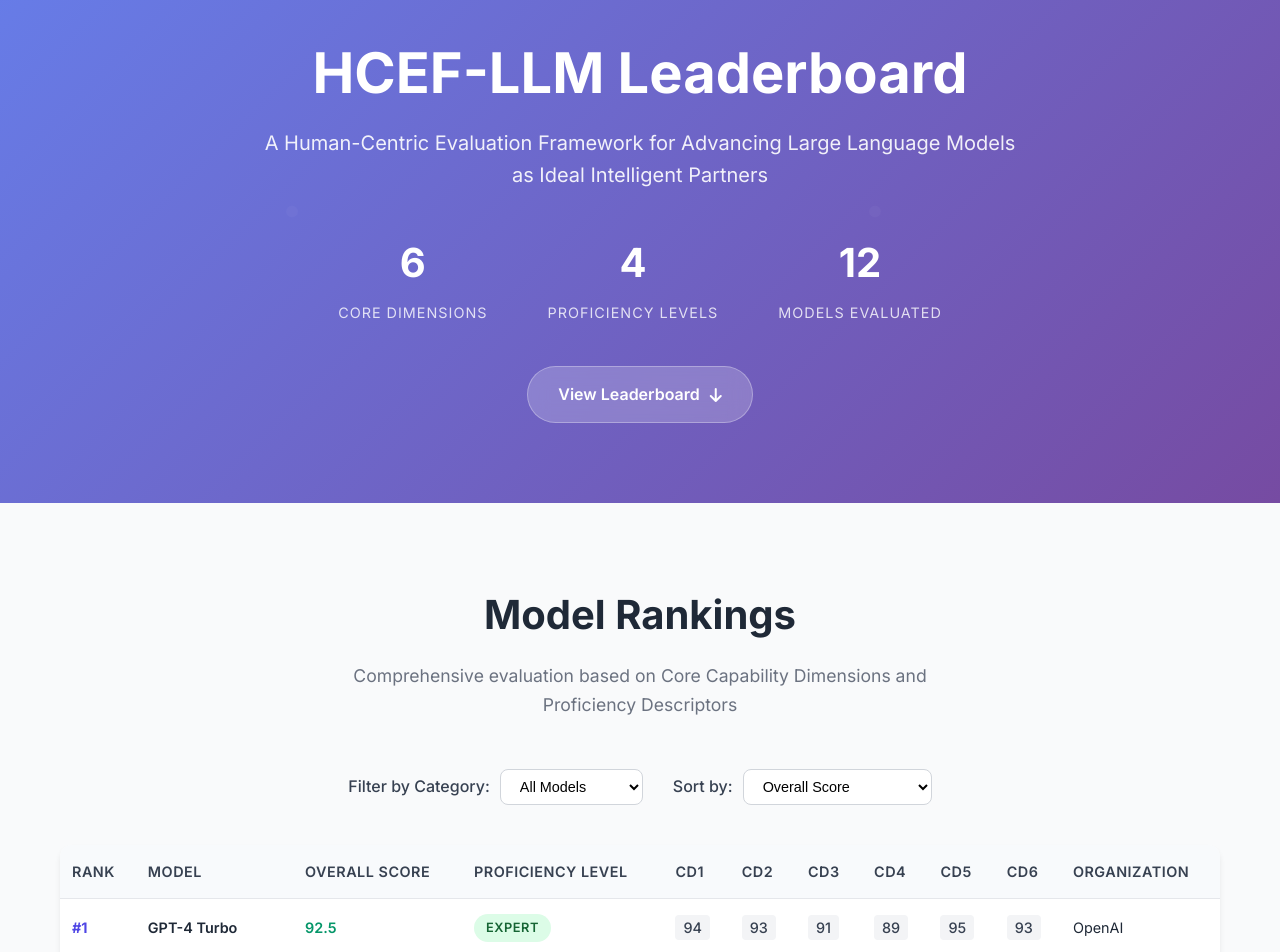
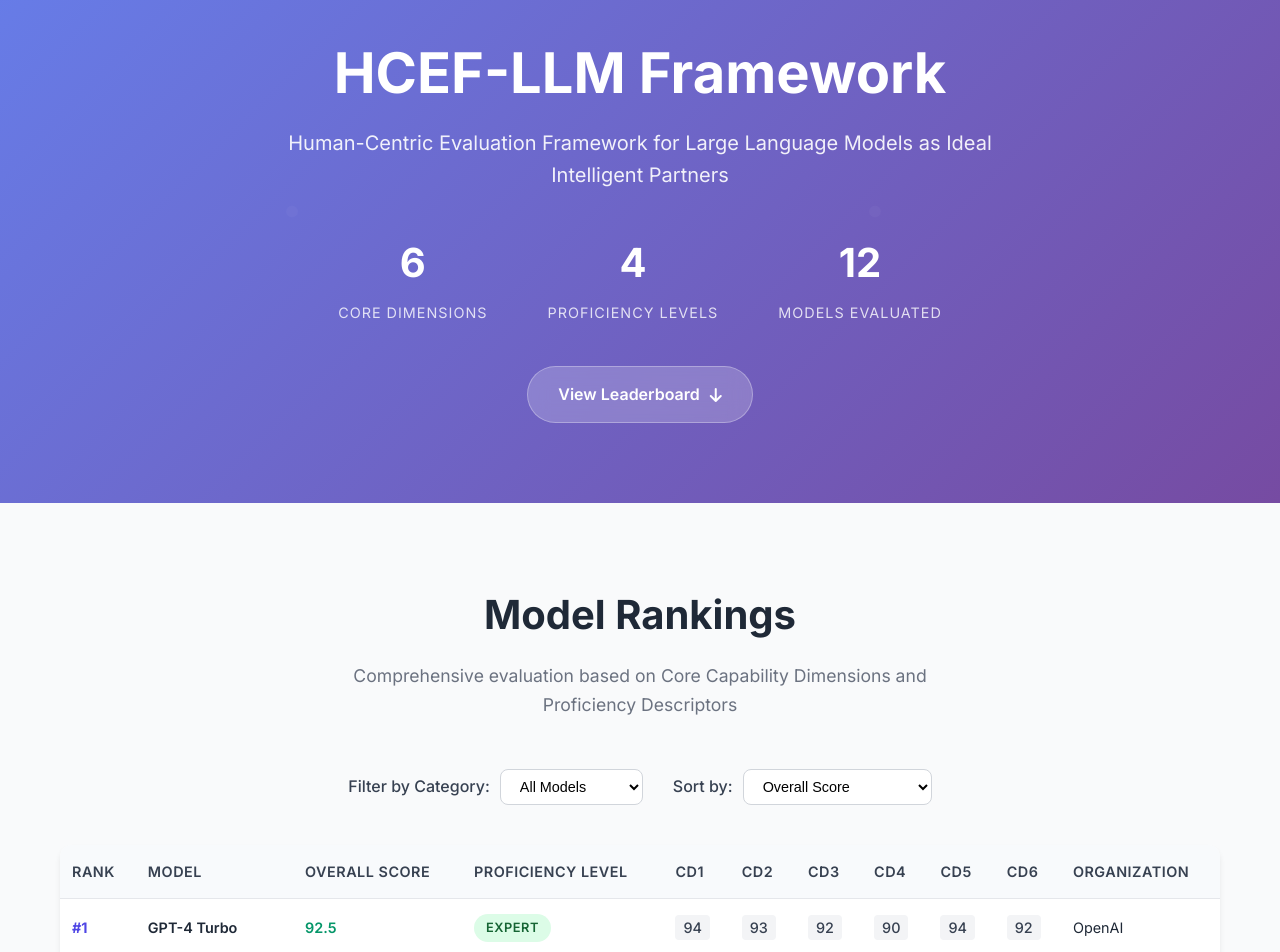
Before and after one commit to pingfanfan/HCEF, a plain HTML site: page index.html in a window 1280 px wide. Shown: the part 80-1032 px from the top of the page. Drawn offline with nearby package versions, Linux system fonts and the light colour scheme.

Commit message:
Update website content: Align with latest framework positioning and evaluation results

```diff
--- a/index.html
+++ b/index.html
@@ -34,8 +34,8 @@
     <!-- Hero Section -->
     <section id="home" class="hero">
         <div class="hero-content">
-            <h1 class="hero-title" data-en="HCEF-LLM Leaderboard" data-zh="HCEF-LLM 排行榜">HCEF-LLM Leaderboard</h1>
-            <p class="hero-subtitle" data-en="A Human-Centric Evaluation Framework for Advancing Large Language Models as Ideal Intelligent Partners" data-zh="以人为中心的大语言模型评估框架，推进大模型成为理想智能伙伴">A Human-Centric Evaluation Framework for Advancing Large Language Models as Ideal Intelligent Partners</p>
+            <h1 class="hero-title" data-en="HCEF-LLM Framework" data-zh="HCEF-LLM 框架">HCEF-LLM Framework</h1>
+            <p class="hero-subtitle" data-en="Human-Centric Evaluation Framework for Large Language Models as Ideal Intelligent Partners" data-zh="大语言模型人本评估框架：评估大模型作为理想智能伙伴的能力">Human-Centric Evaluation Framework for Large Language Models as Ideal Intelligent Partners</p>
             <div class="hero-stats">
                 <div class="stat">
                     <span class="stat-number">6</span>
--- a/script.js
+++ b/script.js
@@ -10,10 +10,10 @@ const modelData = [
         scores: {
             cd1: 94, // Input Processing & Comprehension
             cd2: 93, // Knowledge Retention & Application
-            cd3: 91, // Logical Reasoning & Problem Solving
-            cd4: 89, // Imaginative & Creative Cognition
-            cd5: 95, // Human-Centricity & Ethical Alignment
-            cd6: 93  // Output Generation & Delivery
+            cd3: 92, // Logical Reasoning & Problem Solving
+            cd4: 90, // Imaginative & Creative Cognition
+            cd5: 94, // Human-Centricity & Ethical Alignment
+            cd6: 92  // Output Generation & Delivery
         }
     },
     {
```
Also changed, not shown: visualization.html (+1 -1 lines).
